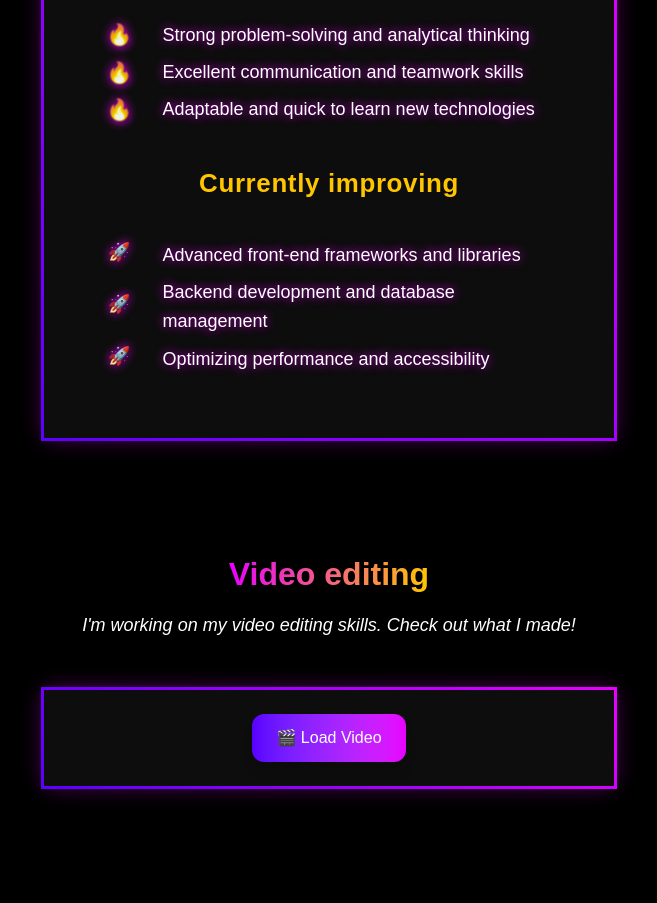
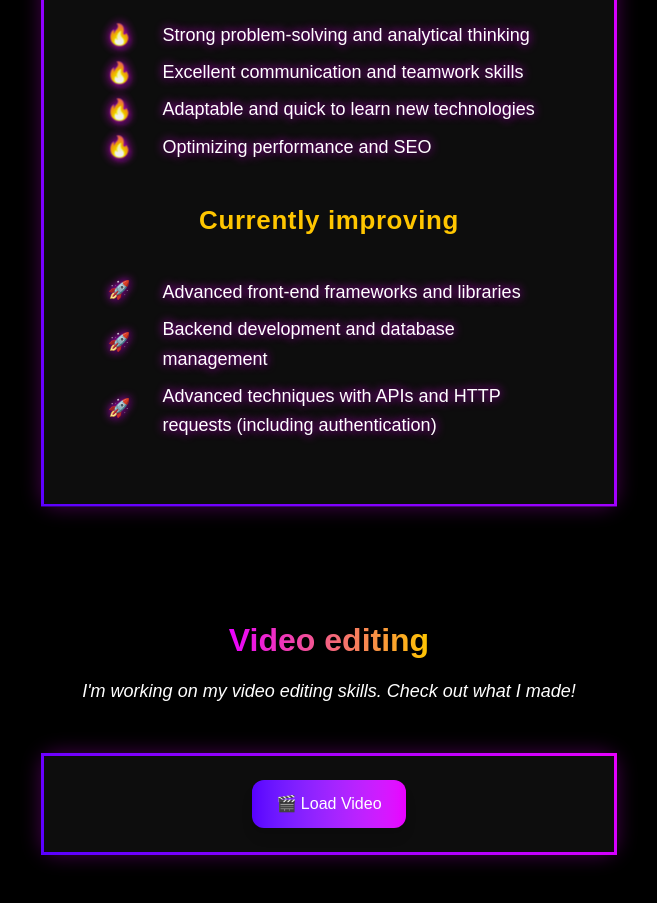
Before and after one commit to Eyesore123/portfolio2, a React (Vite) app: page /projects in a window 1280 px wide. Shown: the part 5820-6723 px from the top of the page, without its empty margins (311-968 px from the left). Built offline with nearby package versions, Linux system fonts and the light colour scheme.

Commit message:
add updates

```diff
--- a/src/components/SkillsFocus.jsx
+++ b/src/components/SkillsFocus.jsx
@@ -28,6 +28,10 @@ export default function SkillsFocus() {
             <li className='flex items-center text-[var(--text-color)] text-base leading-relaxed text-shadow'>
               <span className='!mr-8 flame-animation text-red-500 text-lg'>🔥</span>
               {t('skillsfocus.strengths3')}
+            </li>
+            <li className='flex items-center text-[var(--text-color)] text-base leading-relaxed text-shadow'>
+              <span className='!mr-8 flame-animation text-red-500 text-lg'>🔥</span>
+              {t('skillsfocus.strengths4')}
             </li>
           </ul>
 
--- a/src/context/translationsglobal.json
+++ b/src/context/translationsglobal.json
@@ -90,10 +90,11 @@
   "skillsfocus.strengths1": "Strong problem-solving and analytical thinking",
   "skillsfocus.strengths2": "Excellent communication and teamwork skills",
   "skillsfocus.strengths3": "Adaptable and quick to learn new technologies",
+  "skillsfocus.strengths4": "Optimizing performance and SEO",
   "skillsfocus.improvingtitle": "Currently improving",
   "skillsfocus.improving1": "Advanced front-end frameworks and libraries",
   "skillsfocus.improving2": "Backend development and database management",
-  "skillsfocus.improving3": "Optimizing performance and accessibility",
+  "skillsfocus.improving3": "Advanced techniques with APIs and HTTP requests (including authentication)",
   "backToTop": "Back to top",
   "latestblog": {
     "header": "Latest Blog Post",
@@ -235,10 +236,11 @@
   "skillsfocus.strengths1": "Vahvat ongelmanratkaisu- ja analysointitaidot",
   "skillsfocus.strengths2": "Erinomaiset viestintä- ja tiimityötaidot",
   "skillsfocus.strengths3": "Sopeutuva ja nopea omaksumaan uusia teknologioita",
+  "skillsfocus.strengths4": "Suorituskyvyn ja hakukonetulosten optimointi",
   "skillsfocus.improvingtitle": "Tällä hetkellä kehitän",
   "skillsfocus.improving1": "Edistyneet frontend-kehykset ja kirjastot",
   "skillsfocus.improving2": "Backend-kehitys ja tietokantojen hallinta",
-  "skillsfocus.improving3": "Suorituskyvyn ja saavutettavuuden optimointi",
+  "skillsfocus.improving3": "Edistyneet API-integraatiot ja HTTP-request-työskentely (kuten autentikointi)",
    "backToTop": "Sivun alkuun",
   "latestblog": {
     "header": "Uusin blogipostaus",
```
